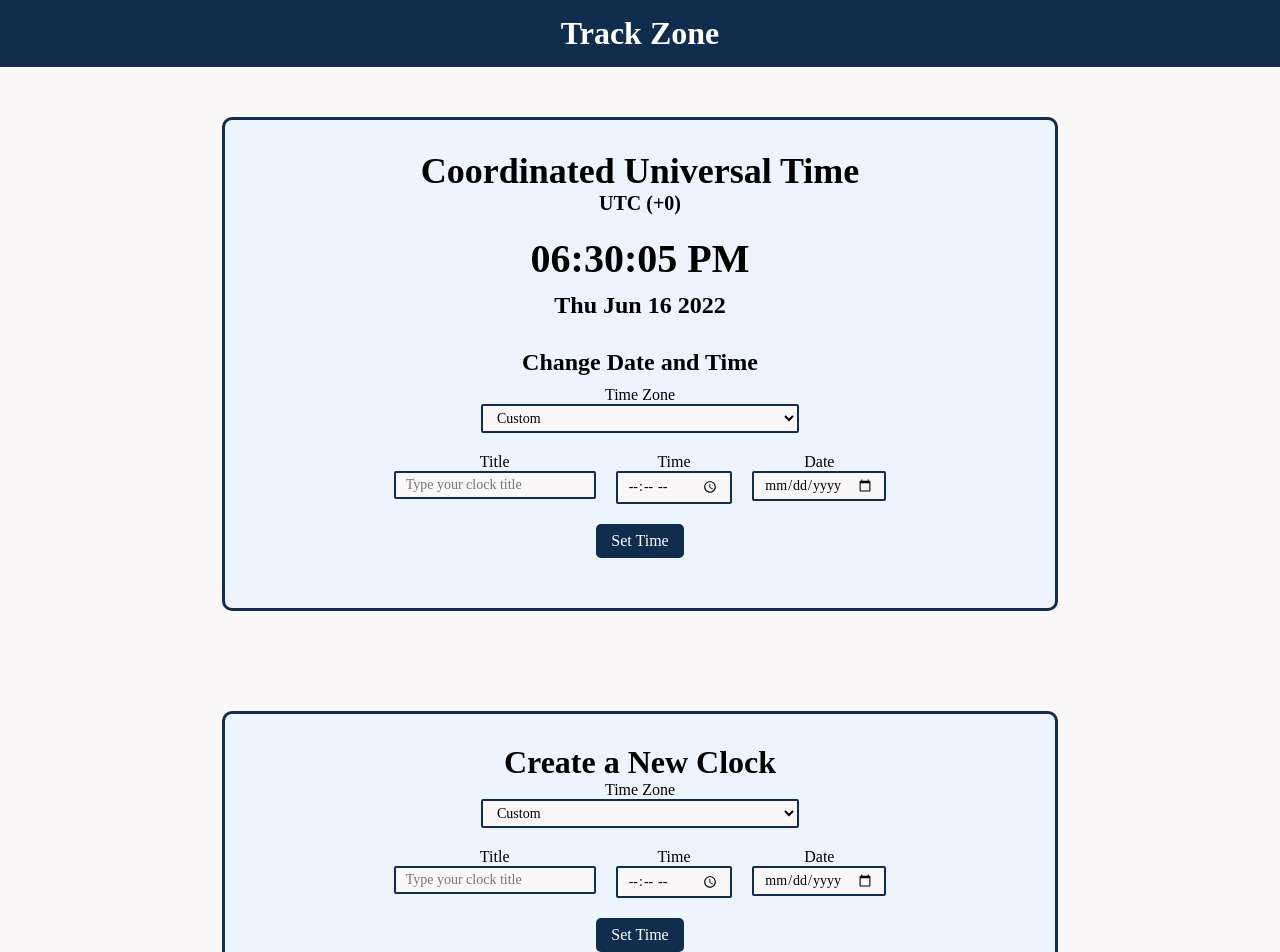
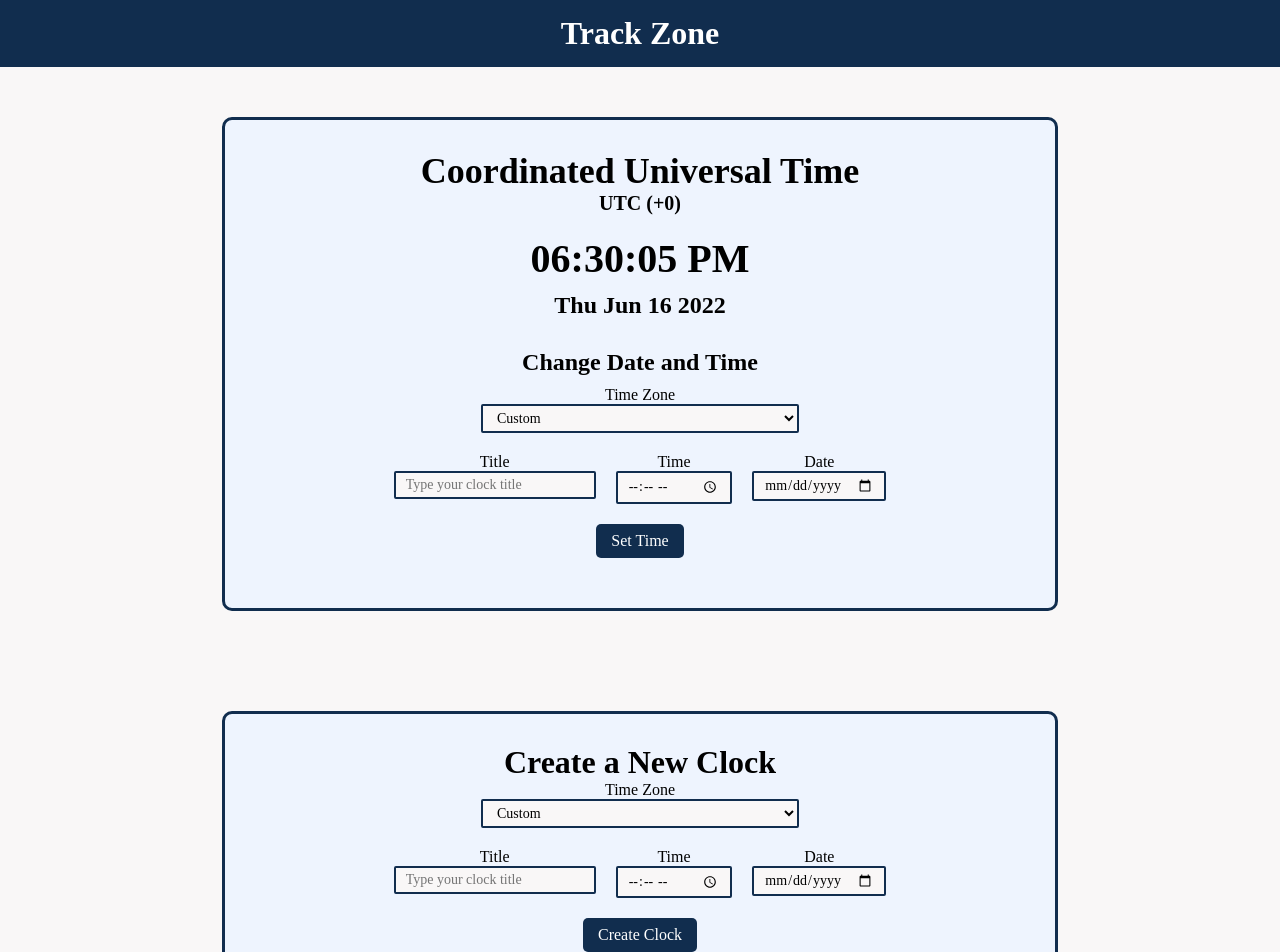
Before and after one commit to jahid-bd/track-zone-fs-army-project, a React (Vite) app: page / in a window 1280 px wide. Shown: the top 952 px of the page. Built offline with nearby package versions, Linux system fonts and the light colour scheme.

Commit message:
track-zone updated conditional button name

```diff
--- a/src/components/shared/form/Form.jsx
+++ b/src/components/shared/form/Form.jsx
@@ -9,7 +9,7 @@ import {
   checkValidity,
 } from "../../../utils";
 
-const Form = ({ updateTime, editData, isEdit }) => {
+const Form = ({ updateTime, editData, isEdit, local = true }) => {
   const initValue = {
     date: "",
     time: "",
@@ -222,7 +222,9 @@ const Form = ({ updateTime, editData, isEdit }) => {
 
       <ButtonContainer>
         <Button size={"medium"}>
-          {isEdit === true ? "Update" : "Set Time"}
+          {isEdit === true
+            ? "Update"
+            : `${local ? "Set Time" : "Create Clock"}`}
         </Button>
       </ButtonContainer>
     </form>
--- a/src/pages/ClientClock.jsx
+++ b/src/pages/ClientClock.jsx
@@ -61,7 +61,12 @@ const ClientClock = ({ baseOffset }) => {
       <BaseClockContainer>
         <h1>Create a New Clock</h1>
         <div>
-          <Form updateTime={createClock} editData={editData} isEdit={isEdit} />
+          <Form
+            updateTime={createClock}
+            editData={editData}
+            isEdit={isEdit}
+            local={false}
+          />
         </div>
       </BaseClockContainer>
 
```
